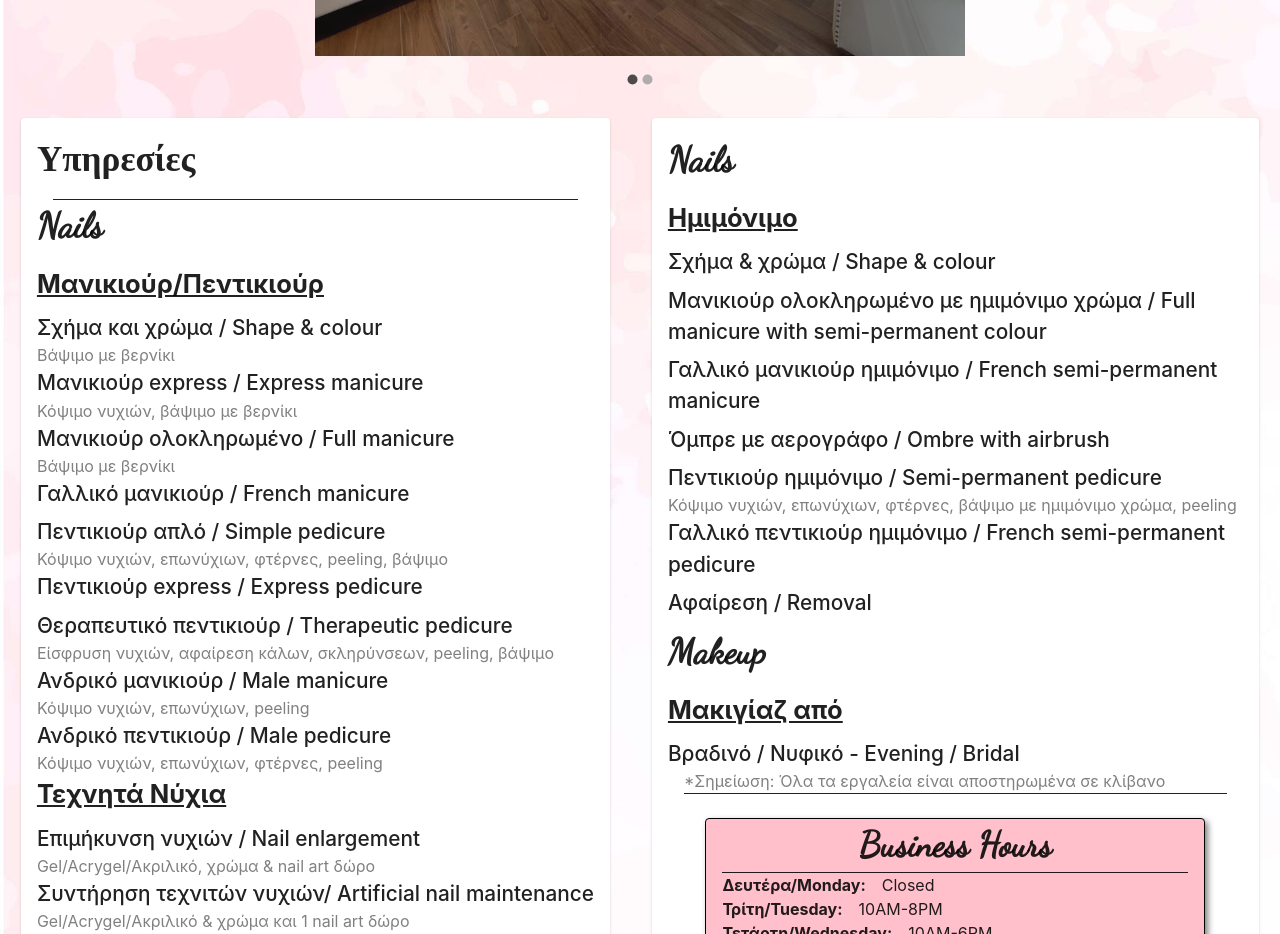
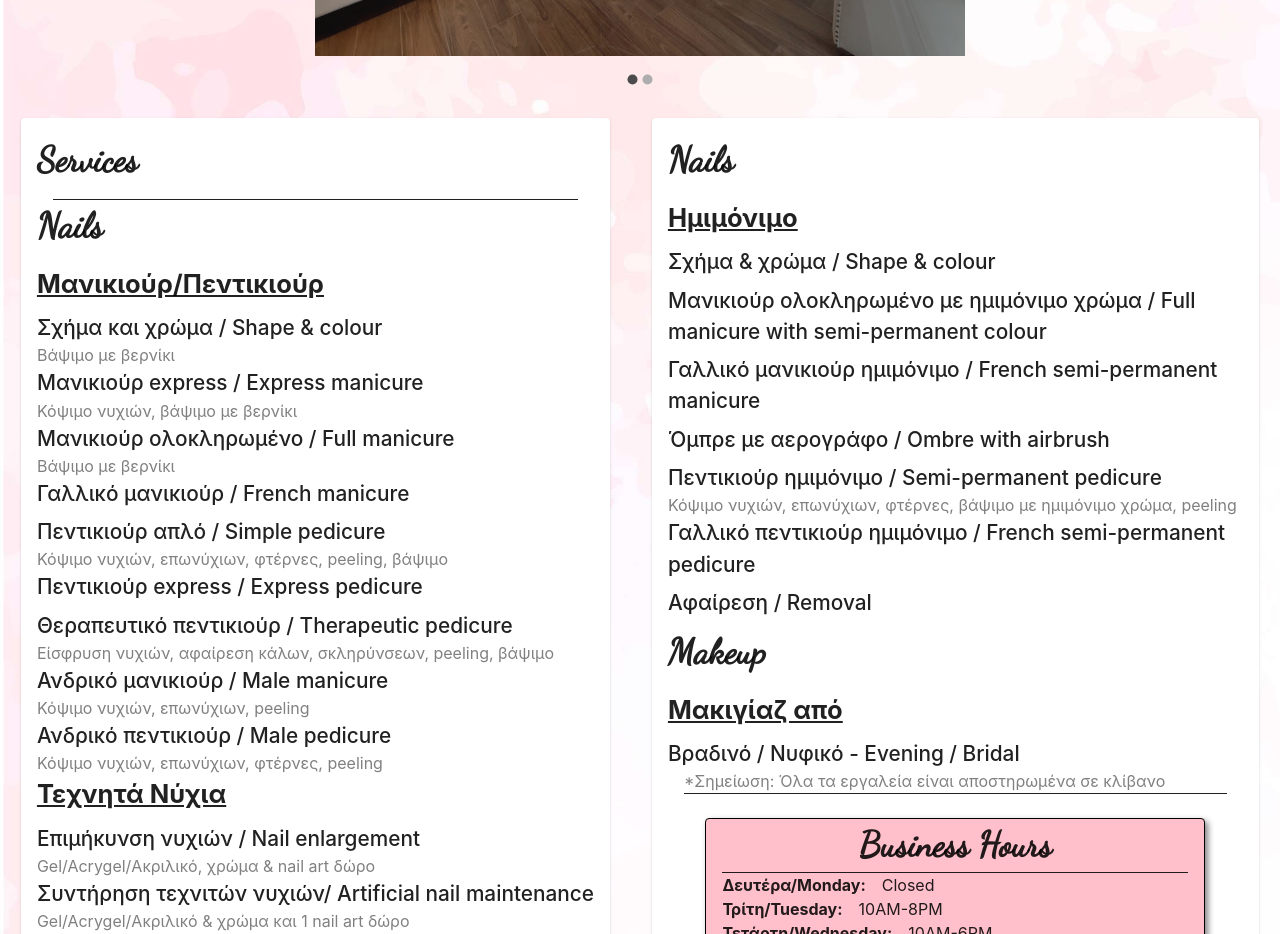
Before and after one commit to AMiliotis/nails, a React (Create React App) app: page / in a window 1280 px wide. Shown: the part 1820-2754 px from the top of the page. Built offline with nearby package versions, Linux system fonts and the light colour scheme.

Commit message:
Changed some text to english

```diff
--- a/src/components/bodyComponents/prices.jsx
+++ b/src/components/bodyComponents/prices.jsx
@@ -16,7 +16,7 @@ export default function Prices() {
         <Card sx={{ marginBottom: 2 }}>
           <CardContent>
             <Typography variant="h3" gutterBottom fontFamily={"Dancing Script"}>
-              Υπηρεσίες
+              Services
             </Typography>
             <Divider variant="middle" />
             <Typography variant="h4" gutterBottom fontFamily={"Dancing Script"}>
```
